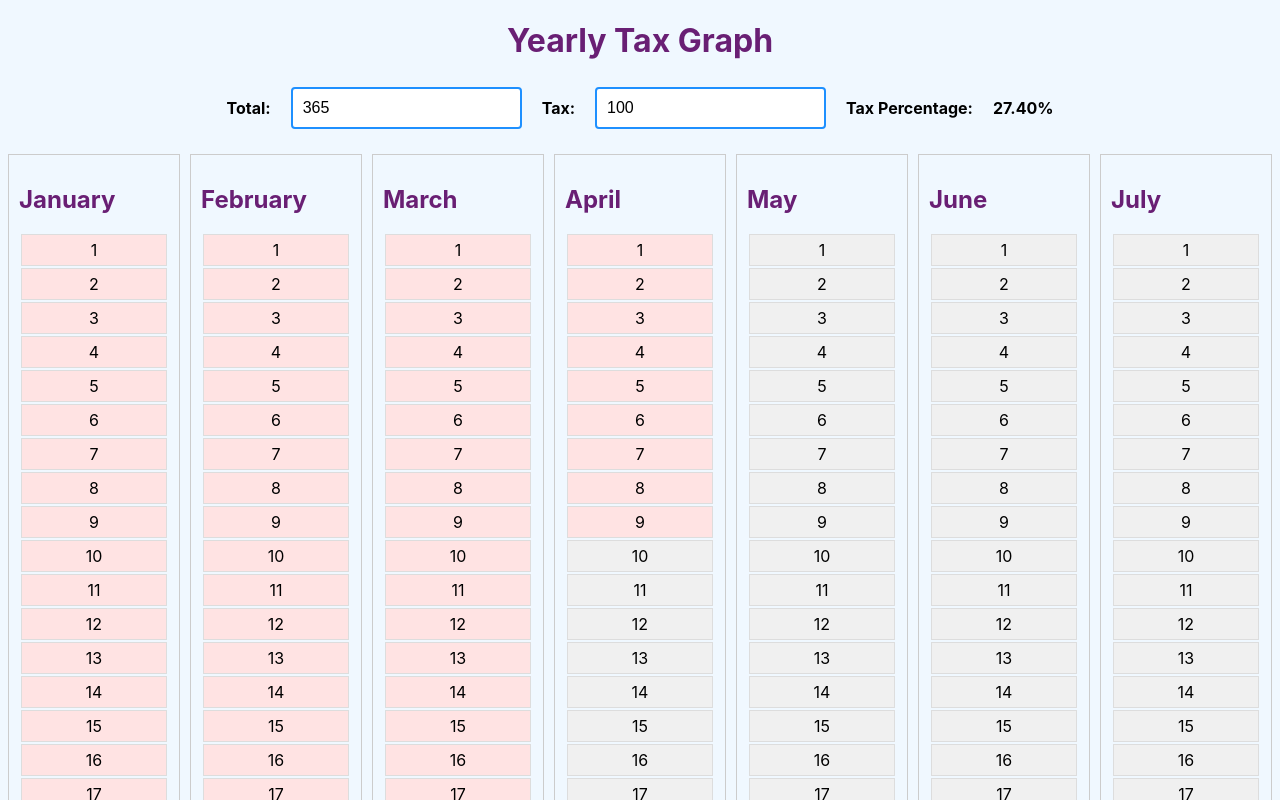
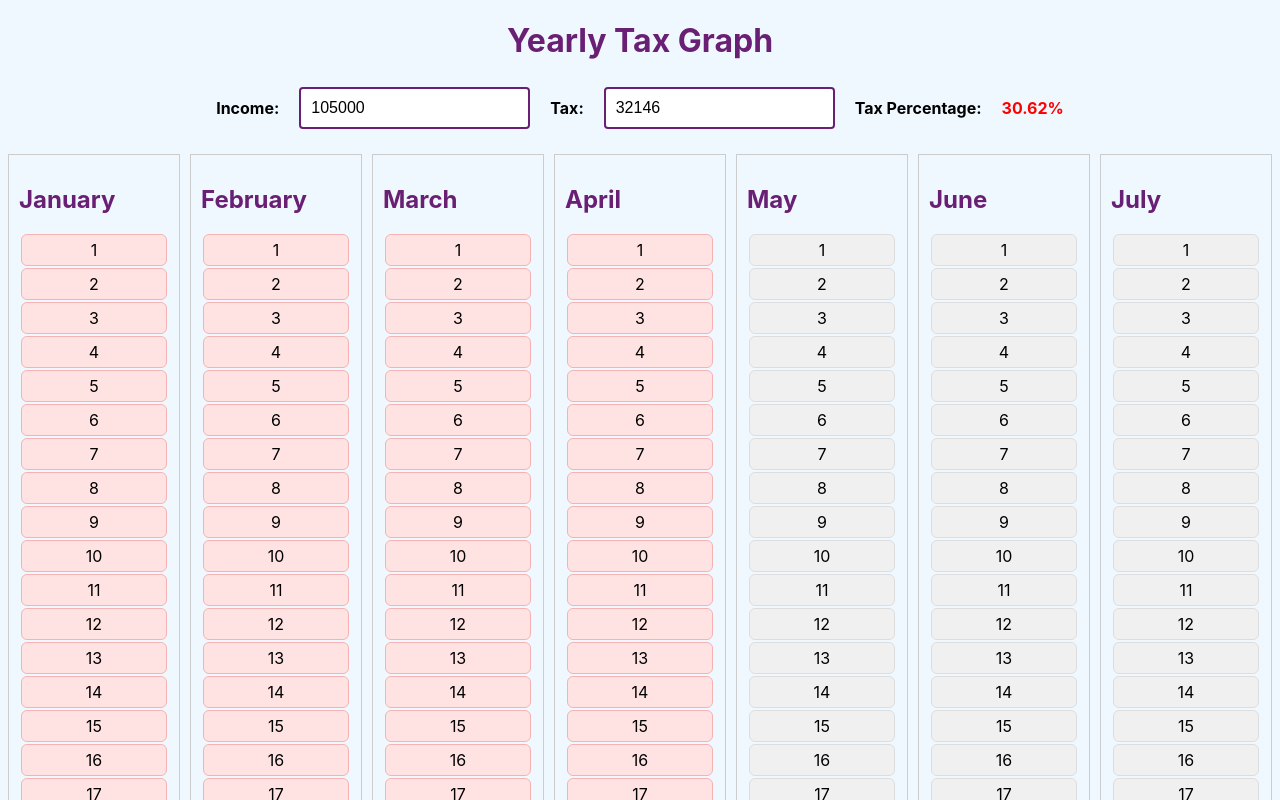
Before and after one commit to ranahtsham/YearlyTaxGraph, a React (Create React App) app: page / in a window 1280 px wide. Shown: the top 800 px of the page. Built offline with nearby package versions, Linux system fonts and the light colour scheme.

Commit message:
border radius

```diff
--- a/src/components/CustomCalendar.css
+++ b/src/components/CustomCalendar.css
@@ -17,8 +17,10 @@
     background-color: #f0f0f0;
     border: 1px solid #ddd;
     text-align: center;
+    border-radius: 6px;
 }
 
 .day.highlight {
     background-color: rgb(255, 227, 227);
+    border: 1px solid rgb(246, 178, 178);
 }
--- a/src/components/TaxGraph.css
+++ b/src/components/TaxGraph.css
@@ -22,19 +22,6 @@
     padding: 10px;
     font-size: 1em;
     margin: 5px 0;
-    border: 2px solid #1e90ff;
+    border: 2px solid #691f74;
     border-radius: 4px;
 }
-
-.tax-input-container button {
-    padding: 10px 20px;
-    background-color: #1e90ff;
-    color: white;
-    border: none;
-    border-radius: 4px;
-    cursor: pointer;
-}
-
-.tax-input-container button:hover {
-    background-color: #1c86ee;
-}
--- a/src/components/TaxGraph.tsx
+++ b/src/components/TaxGraph.tsx
@@ -5,8 +5,8 @@ import './TaxGraph.css';
 
 const TaxGraph: React.FC = () => {
     const currentYear = new Date().getFullYear();
-    const [total, setTotal] = useState<number>(365);
-    const [tax, setTax] = useState<number>(100);
+    const [total, setTotal] = useState<number>(105000);
+    const [tax, setTax] = useState<number>(32146);
     const [taxPercentage, setTaxPercentage] = useState<number>(0);
 
     useEffect(() => {
@@ -17,12 +17,12 @@ const TaxGraph: React.FC = () => {
     return (
         <div className="tax-graph">
             <div className="tax-input-container">
-                <label>Total:</label>
+                <label>Income:</label>
                 <input type="number" value={total} onChange={(e) => setTotal(Number(e.target.value))}/>
                 <label>Tax:</label>
                 <input type="number" value={tax} onChange={(e) => setTax(Number(e.target.value))}/>
                 <label>Tax Percentage: </label>
-                <p style={{fontWeight: 'bold'}}>{taxPercentage.toFixed(2)}%</p>
+                <p style={{fontWeight: 'bold', color:'red'}}>{taxPercentage.toFixed(2)}%</p>
             </div>
 
             <CustomCalendar year={currentYear} percentage={taxPercentage}/>
```
